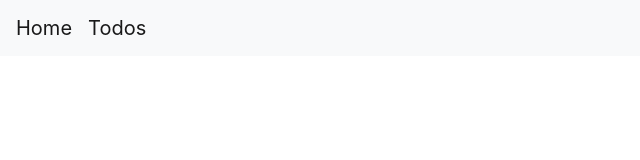
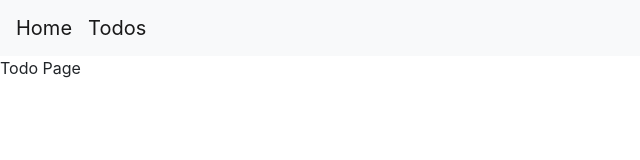
Before and after one commit to jseunn/metanet-vue.js, a Vue app: page /todos/1 in a window 1280 px wide. Before the commit this address had no page. Shown: the top 160 px of the page, without its empty margins (0-640 px from the left). Built offline with nearby package versions, Linux system fonts and the light colour scheme.

Commit message:
feat: useRoute 사용, _id.vue 연결

```diff
--- /dev/null
+++ b/src/pages/todos/_id.vue
@@ -0,0 +1,16 @@
+<template>
+    <div>Todo Page</div>
+</template>
+
+<script>
+    import { useRoute } from 'vue-router';
+    export default{
+        setup(){
+            const route = useRoute();
+            console.log(route.params.id);
+        }
+    }
+</script>
+
+<style>
+</style>
--- a/src/router/index.js
+++ b/src/router/index.js
@@ -1,6 +1,7 @@
 import { createRouter, createWebHistory } from "vue-router";
 import Home from '../pages/index.vue';
 import Todos from '../pages/todos/index.vue';
+import Todo from '../pages/todos/_id.vue';
 
 const router = createRouter({
     history: createWebHistory(),
@@ -14,6 +15,11 @@
             path: '/todos',
             name: 'Todos',
             component: Todos
+        },
+        {
+            path: '/todos/:id',
+            name: 'Todo',
+            component: Todo
         }
     ]
 });
```
